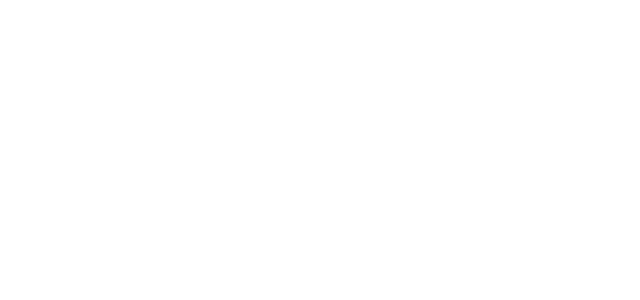
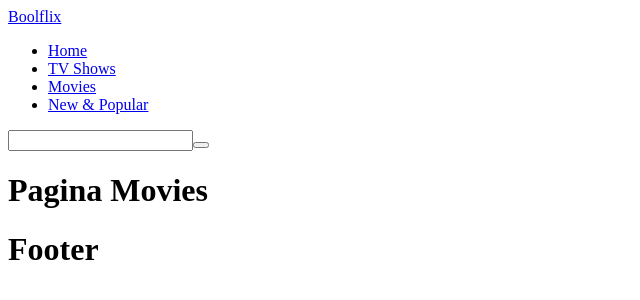
Before and after one commit to VincenzoFerraro0/react-boolflix, a React (Vite) app: page /movies in a window 1280 px wide. Shown: the top 300 px of the page, without its empty margins (0-640 px from the left). Built offline with nearby package versions, Linux system fonts and the light colour scheme; no server answers.

Commit message:
Add structure Multi-Pages

```diff
--- a/index.html
+++ b/index.html
@@ -4,8 +4,8 @@
     <meta charset="UTF-8" />
     <link rel="icon" type="image/x-icon" href="/favicon.ico" />
     <meta name="viewport" content="width=device-width, initial-scale=1.0" />
-    <script src="https://cdn.tailwindcss.com"></script>
-    <title>Vite + React</title>
+    <!-- <script src="https://cdn.tailwindcss.com"></script> -->
+    <title>Boolflix</title>
   </head>
   <body>
     <div id="root"></div>
--- a/src/App.jsx
+++ b/src/App.jsx
@@ -1,10 +1,38 @@
+// Importazione delle librerie necessarie per la gestione della navigazione e dei componenti
+import { BrowserRouter, Routes, Route } from 'react-router-dom';
+// Importazione delle pagine e dei componenti necessari
+import HomePage from './Pages/HomePage';
+import TvPage from './Pages/TvPage';
+import MoviesPage from './Pages/MoviesPage'
+import NewPopularPage from './Pages/NewPopularPage'
+
+
+// Importazione del layout di default
+import DefaultLayout from './layout/DefaultLayout';
+// Importazione del GlobalContext per la gestione dello stato globale
+import { GlobalProvider } from './context/GlobalContext';
 
 function App() {
 
   return (
-    <>
+    // Provider globale che avvolge tutta l'applicazione per gestire lo stato globale
+    <GlobalProvider>
 
-    </>
+      {/* Router per gestire la navigazione tra le pagine */}
+      <BrowserRouter>
+        <Routes>
+          {/* Definizione della route principale con layout predefinito */}
+          <Route Component={DefaultLayout}>
+            {/* Route per la Home Page */}
+            <Route path="/" Component={HomePage} />
+            <Route path="/tv-shows" Component={TvPage} />
+            <Route path="/movies" Component={MoviesPage} />
+            <Route path="/new-popular" Component={NewPopularPage} />
+          </Route>
+        </Routes>
+      </BrowserRouter>
+    </GlobalProvider>
+
   )
 }
 
--- /dev/null
+++ b/src/Pages/HomePage.jsx
@@ -0,0 +1,7 @@
+export default function () {
+    return (
+        <>
+            <h1>Pagina Home </h1>
+        </>
+    )
+};
--- /dev/null
+++ b/src/Pages/MoviesPage.jsx
@@ -0,0 +1,5 @@
+export default function MoviesPage() {
+    return (
+        <h1>Pagina Movies</h1>
+    )
+};
--- /dev/null
+++ b/src/Pages/NewPopularPage.jsx
@@ -0,0 +1,5 @@
+export default function NewPopularPage() {
+    return (
+        <h1>Pagina New&Popular</h1>
+    )
+};
--- /dev/null
+++ b/src/Pages/TvPage.jsx
@@ -0,0 +1,7 @@
+export default function TvPage() {
+    return (
+       <h1>
+            Pagina serie tv
+       </h1>
+    )
+};
--- /dev/null
+++ b/src/components/MainNav.jsx
@@ -0,0 +1,32 @@
+import { Link, NavLink } from "react-router-dom";
+
+export default function MainNav() {
+
+    const urlBase = import.meta.env.VITE_URL_BASE;
+    const apiKey = import.meta.env.VITE_CHIAVE_API;
+
+    return (
+        <nav>
+            <div >
+                {/* Logo del sito */}
+                <Link to="/" className="text-2xl font-bold text-blue-600">Boolflix</Link>
+
+
+                {/* Links di navigazione - Visibili solo su schermi medi e grandi */}
+                <ul>
+                    <li><NavLink to="/" >Home</NavLink></li>
+                    <li><NavLink to="/tv-shows" >TV Shows</NavLink></li>
+                    <li><NavLink to="/movies" >Movies</NavLink></li>
+                    <li><NavLink to="/new-popular" >New & Popular</NavLink></li>
+                </ul>
+
+                <form>
+                    <input
+                        type="text"
+                    />
+                    <button></button>
+                </form>
+            </div>
+        </nav>
+    )
+};
--- a/src/context/GlobalContext.jsx
+++ b/src/context/GlobalContext.jsx
@@ -0,0 +1,25 @@
+import { createContext,  useContext } from 'react';
+
+
+// Creazione del contesto globale
+const GlobalContext = createContext();
+
+const GlobalProvider = ({ children }) => {
+
+    // Valori condivisi nel contesto globale
+    const value = {
+
+    };
+
+    return (
+        <GlobalContext.Provider value={value}>
+            {children}
+        </GlobalContext.Provider>
+    );
+};
+
+// Hook personalizzato per accedere al contesto globale in altri componenti
+const useGlobalContext = () => useContext(GlobalContext);
+
+// Esportazione del GlobalProvider e del custom hook per l'uso nei componenti
+export { GlobalProvider, useGlobalContext };
--- /dev/null
+++ b/src/layout/DefaultLayout.jsx
@@ -0,0 +1,20 @@
+import { Outlet } from "react-router-dom"
+import Header from "../Sections/Header"
+import Footer from "../Sections/Footer"
+
+
+export default function DefaultLayout() {
+    return (
+        <>
+            {/* Header fisso per tutte le pagine */}
+            <Header />
+
+            {/* Outlet è il punto in cui verranno renderizzate le pagine dinamiche */}
+            <Outlet />
+
+            {/* Footer fisso per tutte le pagine */}
+            <Footer />
+
+        </>
+    )
+};
--- a/src/sections/Footer.jsx
+++ b/src/sections/Footer.jsx
@@ -0,0 +1,7 @@
+export default function Footer() {
+    return (
+        <footer>
+            <h1>Footer</h1>
+        </footer>
+    )
+};
--- a/src/sections/Header.jsx
+++ b/src/sections/Header.jsx
@@ -0,0 +1,9 @@
+import MainNav from "../components/MainNav";
+
+export default function Header() {
+    return (
+        <header>
+            <MainNav />
+        </header>
+    )
+};
```
